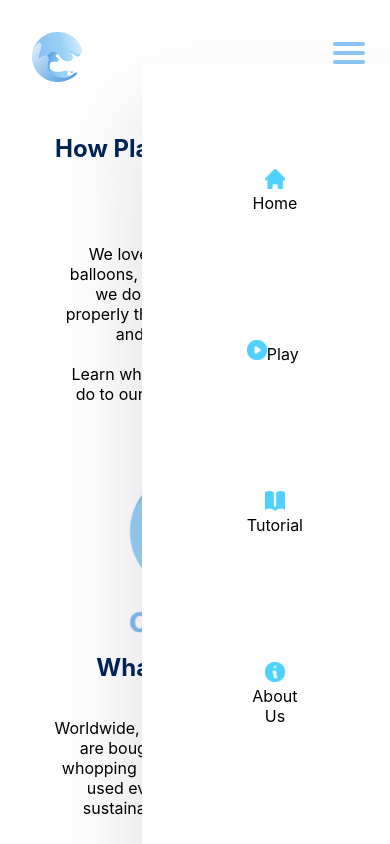
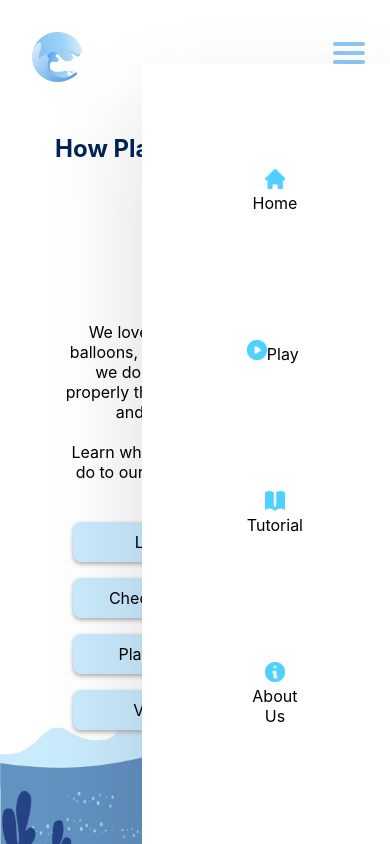
Before and after one commit to Pureum309/oceeco, a Next.js app in the folder finalapp/: page /mainpage in a window 390 px wide. Shown: the top 844 px of the page. Built offline with nearby package versions, Linux system fonts and the light colour scheme.

Commit message:
fixed main page button responsivenessand add animated image to mainpage

```diff
--- a/finalapp/pages/mainpage.js
+++ b/finalapp/pages/mainpage.js
@@ -14,6 +14,12 @@ export default function mainpage() {
                 <h2 className={styles.heading}
                 >How Plastics Affect The Ocean</h2>
 
+            <div className={styles.grid}>
+                <img
+                className={styles.animatedwastes}
+                src="./imgs/waste/balloon-dog.png" />
+            </div>
+
                 <div className={styles.mainpage_content}>
                     <p className={styles.para1}>
                         We love ice cream cups and balloons, but did you know that
@@ -27,38 +33,25 @@ export default function mainpage() {
                 </div>
 
                 <div className={styles.grid}>
-                    <img
-                        className={styles.mainlogo}
-                        src="./imgs/logo/mainlogo.png" />
-                </div>
-
-                <div>
-                    <h2 className={styles.heading}
-                    >What is Oceeco?</h2>
-                    <p className={styles.para1}>Worldwide, one million plastic bottles are bought every minute and a whopping
-                    2 million plastic bags are used every minute. Meet our sustainability educational app</p>
-                </div>
-
-                <div className={styles.grid}>
-                    <div className={styles.buttonintro}
+                    <div className={styles.buttonlink}
                         onClick={
                             () => r.push("/questions")
                         }>Let's take a Quiz
                     </div>
 
-                    <div className={styles.buttonintro}
+                    <div className={styles.buttonlink}
                         onClick={
                             () => r.push("/bimo")
                         }>
                         Check out Bimo's Story
                     </div>
-                    <div className={styles.buttonintro}
+                    <div className={styles.buttonlink}
                         onClick={
                             () => r.push("/game")
                         }>
                         Play Recycling Game
                     </div>
-                    <div className={styles.buttonintro}>
+                    <div className={styles.buttonlink}>
                         <a href="https://plasticbank.com/" target="_blank">Visit Plastic Bank</a>
                     </div>
 
--- a/finalapp/styles/Home.module.css
+++ b/finalapp/styles/Home.module.css
@@ -154,10 +154,18 @@
   animation: float 6s ease-in-out infinite;
 }
 
+.animatedwastes {
+  justify-self: flex-start;
+  width: 30%;
+  height: 30%;
+	transform: translatey(0px);
+  animation: float 6s ease-in-out infinite;
+}
+
 .buttonintro {
   height: 40px;
   width: 150px;
-  margin: .5em;
+  margin: .8em;
   text-align: center;
   vertical-align: middle;
   line-height: 40px;
@@ -195,7 +203,7 @@
 }
 
 .mainpage_content {
-  padding: 0 1em 2em 1em;
+  padding: 0 1em 0em 1em;
 }
 
 
@@ -320,4 +328,11 @@
     width: 100%;
     flex-direction: column;
   }
+  .mainlogo {
+    justify-self: flex-start;
+    width: 70%;
+    height: 70%;
+    transform: translatey(0px);
+    animation: float 6s ease-in-out infinite;
+  }
 }
```
Also changed, not shown: finalapp/pages/index.js (+3 -4 lines), finalapp/public/imgs/waste/balloon-dog.png (added), finalapp/public/imgs/waste/ice-cream.png (added).
